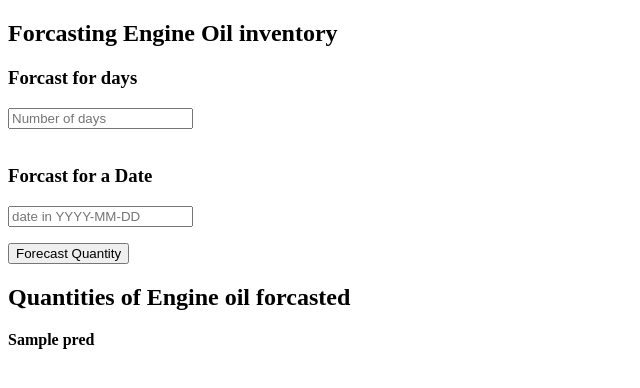
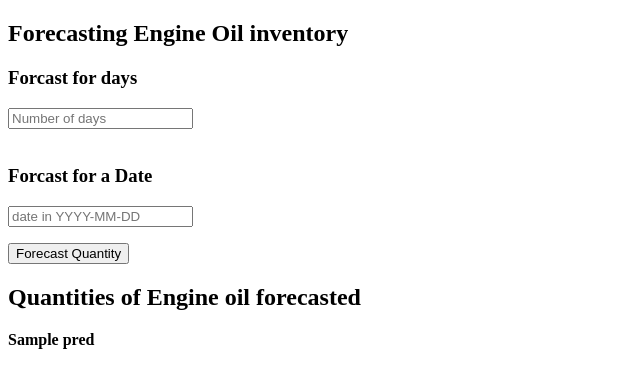
Before and after one commit to lukmanulhakeem97/ml-client-project, a Flask app: template templates/index.html in a window 1280 px wide. Shown: the top 388 px of the page, without its empty margins (0-640 px from the left). Run offline with Flask 2, Linux system fonts and the light colour scheme; the template is opened without the code that fills it: most values are stand-ins (such as "Sample title", 1, 10 or a date in 2020); some libraries are stand-ins or nearby versions.

Commit message:
Update index.html

```diff
--- a/templates/index.html
+++ b/templates/index.html
@@ -4,13 +4,13 @@
 <head>
     <meta charset="UTF-8">
     <meta name="viewport" content="width=device-width, initial-scale=1.0">
-    <title>forcast inventory</title>
+    <title>forecast inventory</title>
     <script src="https://maxcdn.bootstrapcdn.com/bootstrap/3.4.1/js/bootstrap.min.js"></script>
 </head>
 
 <body>
 
-<h2>Forcasting Engine Oil inventory</h2>
+<h2>Forecasting Engine Oil inventory</h2>
     <div class="container">
         <form action="{{ url_for('predict')}}" method="post">
             <div class="body_form">
@@ -27,7 +27,7 @@
             </div>
         </form>
         {% if pred %}
-    	  <h2> Quantities of Engine oil forcasted </h2>
+    	  <h2> Quantities of Engine oil forecasted </h2>
     	  {% for i in pred %}
     	     <b>{{i}}</b>
 
@@ -36,145 +36,6 @@
     	{% endif %}
 
     </div>
-
-
-  <!--
-    <style>
-        body {
-            text-align: left;
-            padding: 16px 32px;
-            background-color: #ffffff
-        }
-
-        .body_form {
-            display: flex;
-        }
-
-        .left_side {
-            color: black;
-            width: 50%;
-        }
-
-        .right_side {
-            color: black;
-            width: 50%;
-        }
-
-        h3 {
-            font-weight: normal;
-
-        }
-
-
-
-        #research {
-            font-size: 18px;
-            width: 100px;
-            height: 23px;
-            top: 23px;
-        }
-
-        #box {
-            border-radius: 12px;
-            border-color: 45px;
-            border-style: solid;
-            font-family: cursive;
-            text-align: center;
-            background-color: rgb(168, 131, 61);
-            font-size: medium;
-            position: absolute;
-            width: 700px;
-            bottom: 9%;
-            height: 850px;
-            right: 30%;
-            padding: 0px;
-            margin: 0px;
-            font-size: 14px;
-        }
-
-        #fuel {
-            width: 240px;
-            height: 43px;
-            text-align: center;
-            border-radius: 12px;
-            font-size: 20px;
-        }
-
-        #fuel:hover {
-            background-color: coral;
-        }
-
-        #research {
-            width: 99px;
-            height: 43px;
-            text-align: center;
-            border-radius: 12px;
-            font-size: 18px;
-        }
-
-        #research:hover {
-            background-color: coral;
-        }
-
-        #dropdown {
-            width: 240px;
-            height: 43px;
-            text-align: center;
-            border-radius: 12px;
-            font-size: 18px;
-        }
-
-        #resea:hover {
-            background-color: coral;
-        }
-
-        #sub {
-            height: 60px;
-            width: 240px;
-            margin: 64px 0px;
-            padding: 10px 16px;
-            text-align: center;
-            border-radius: 8px;
-            background-color: royalblue;
-            color: white;
-            font-size: 18px;
-        }
-
-        #sub:hover {
-            background-color: SlateBlue;
-            cursor:pointer;
-
-        }
-
-        #first {
-            border-radius: 4px;
-            height: 40px;
-            font-size: 20px;
-            text-align: center;
-        }
-
-        #second {
-            border-radius: 4px;
-            height: 40px;
-            font-size: 20px;
-            text-align: center;
-        }
-
-        #third {
-            border-radius: 4px;
-            height: 40px;
-            font-size: 20px;
-            text-align: center;
-        }
-
-        #fourth {
-            border-radius: 4px;
-            height: 40px;
-            font-size: 20px;
-            text-align: center;
-        }
-    </style>
-    -->
 </body>
 
 </html>
```
